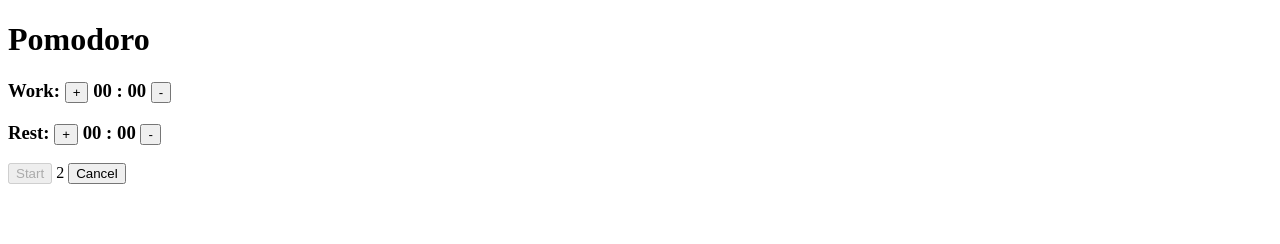
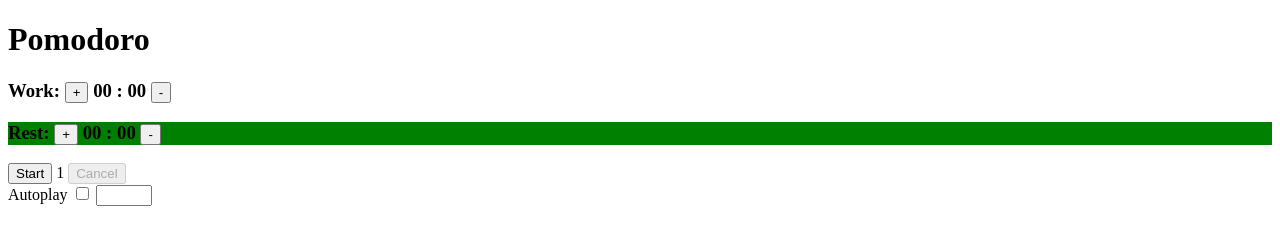
Before and after one commit to michaelStillwell/pomodoro, a website: page index.html in a window 1280 px wide. Both pictures are taken after a click on the button "Start". Drawn offline with Linux system fonts and the light colour scheme.

Commit message:
feat: added interval input

```diff
--- a/index.html
+++ b/index.html
@@ -10,7 +10,7 @@
 		<h1>Pomodoro</h1>
 
 		<div id="timer">
-			<h3>
+			<h3 id="work" class="active">
 				Work:
 				<button id="work-inc">+</button>
 				<b id="work-minute" data-time="00"></b>
@@ -19,7 +19,7 @@
 				<button id="work-dec">-</button>
 			</h3>
 
-			<h3>
+			<h3 id="rest">
 				Rest:
 				<button id="rest-inc">+</button>
 				<b id="rest-minute" data-time="00"></b>
@@ -27,12 +27,20 @@
 				<b id="rest-second" data-time="00"></b>
 				<button id="rest-dec">-</button>
 			</h3>
+		</div>
 
+		<div>
 			<button id="start">Start</button>
 			<span id="rounds" data-rounds="0"></span>
 			<button id="cancel" disabled>Cancel</button>
 		</div>
 
+		<div>
+			<label for="autoplay">Autoplay</label>
+			<input id="autoplay" type="checkbox">
+			<input id="interval" type="number" min="0" max="60">
+		</div>
+
 		<script src="index.js"></script>
 	</body>
 </html>
--- a/index.js
+++ b/index.js
@@ -14,17 +14,26 @@
 		return this.timer == null;
 	}
 
-	setMin(val) {
+	setInterval(interval) {
+		this.interval = interval;
+	}
+
+	setInit(min, sec) {
+		this.initMin = min;
+		this.initSec = sec;
+	}
+
+	setMin(val, man) {
 		this.min = Number(val) || 0;
 		if (this.cb) {
-			this.cb(this.min, this.sec);
+			this.cb(this.min, this.sec, man);
 		}
 	}
 
-	setSec(val) {
+	setSec(val, man) {
 		this.sec = Number(val) || 0;
 		if (this.cb) {
-			this.cb(this.min, this.sec);
+			this.cb(this.min, this.sec, man);
 		}
 	}
 
@@ -61,37 +70,39 @@
 	}
 
 	increment() {
+		console.log(this.interval)
 		if (this.timer != null) {
 			return;
 		}
 
 		if (this.sec + this.interval >= 60) {
-			this.setSec(this.sec + this.interval - 60);
-			this.setMin(Number(this.min) + 1);
+			this.setSec(this.sec + this.interval - 60, true);
+			this.setMin(Number(this.min) + 1, true);
 		} else {
-			this.setSec(Number(this.sec) + this.interval);
+			this.setSec(Number(this.sec) + this.interval, true);
 		}
 	}
 
 	decrement() {
+		console.log(this.interval)
 		if (this.timer != null) {
 			return;
 		}
 
 		if (this.min <= 0 && this.sec - this.interval <= 0) {
-			this.setMin(0);
-			this.setSec(0);
+			this.setMin(0, true);
+			this.setSec(0, true);
 			return;
 		}
 
 		const diff = this.sec - this.interval;
 		if (diff == 0) {
-			this.setSec(0);
+			this.setSec(0, true);
 		} else if (diff <= 0) {
-			this.setSec(diff + 60);
-			this.setMin(Number(this.min) - 1);
+			this.setSec(diff + 60, true);
+			this.setMin(Number(this.min) - 1, true);
 		} else {
-			this.setSec(Number(this.sec) - this.interval);
+			this.setSec(Number(this.sec) - this.interval, true);
 		}
 
 		if (this.minVal <= 0) {
@@ -125,13 +136,17 @@
 
 	const start = document.getElementById('start');
 	const cancel = document.getElementById('cancel');
+	const autoplay = document.getElementById('autoplay');
+	const interval = document.getElementById('interval');
 
+	const workDiv = document.getElementById('work');
 	const workMin = document.getElementById('work-minute');
 	const workSec = document.getElementById('work-second');
 	const workInc = document.getElementById('work-inc');
 	const workDec = document.getElementById('work-dec');
 	let work = createWork();
 
+	const restDiv = document.getElementById('rest');
 	const restMin = document.getElementById('rest-minute');
 	const restSec = document.getElementById('rest-second');
 	const restInc = document.getElementById('rest-inc');
@@ -144,6 +159,7 @@
 			workSec.getAttribute('data-time'),
 			updateWork,
 			ended,
+			Number(interval.value),
 		);
 	}
 
@@ -153,6 +169,7 @@
 			restSec.getAttribute('data-time'),
 			updateRest,
 			ended,
+			Number(interval.value),
 		);
 	}
 
@@ -167,25 +184,33 @@
 		start.disabled = true;
 		cancel.disabled = false;
 
-		work = createWork();
-		rest = createRest();
+		work.setInit(workMin.getAttribute('data-time'), workSec.getAttribute('data-time'));
+		rest.setInit(restMin.getAttribute('data-time'), restSec.getAttribute('data-time'));
 
 		rounds = 1;
 		document.getElementById('rounds').setAttribute('data-rounds', rounds);
 		running = true;
 
+		if (working) {
 			work.start();
+		} else {
+			rest.start();
+		}
 	});
 
 	cancel.addEventListener('click', function() {
 		start.disabled = false;
 		cancel.disabled = true;
 
-		working = true;
 		running = false;
 
 		work.stop();
 		rest.stop();
+	});
+
+	interval.addEventListener('change', function(e) {
+		work.setInterval(Number(e.target.value));
+		rest.setInterval(Number(e.target.value));
 	});
 
 	workInc.addEventListener('click', function() {
@@ -204,25 +229,30 @@
 		rest.decrement();
 	});
 
-	function updateWork(min, sec) {
+	function updateWork(min, sec, man) {
 		workMin.setAttribute('data-time', format(min));
 		workSec.setAttribute('data-time', format(sec));
+		if (man) {
 			setLocal(
 				[min, sec],
 				[restMin.getAttribute('data-time'), restSec.getAttribute('data-time')],
 			);
 		}
+	}
 
-	function updateRest(min, sec) {
+	function updateRest(min, sec, man) {
 		restMin.setAttribute('data-time', format(min));
 		restSec.setAttribute('data-time', format(sec));
+		if (man) {
 			setLocal(
 				[workMin.getAttribute('data-time'), workSec.getAttribute('data-time')],
 				[min, sec],
 			);
 		}
+	}
 
 	function ended() {
+		if (autoplay.checked) {
 			if (!running) {
 				return;
 			}
@@ -234,8 +264,23 @@
 				rounds += 1;
 				document.getElementById('rounds').setAttribute('data-rounds', rounds);
 			}
+		} else {
+			start.disabled = !start.disabled;
+			cancel.disabled = !cancel.disabled;
+		}
 
-		working = !working;
+		toggleWorking();
+	}
+
+	function toggleWorking(val = null) {
+		working = val || !working;
+		if (working) {
+			workDiv.classList.add('active');
+			restDiv.classList.remove('active');
+		} else {
+			workDiv.classList.remove('active');
+			restDiv.classList.add('active');
+		}
 	}
 
 	function format(num) {
--- a/styles.css
+++ b/styles.css
@@ -5,3 +5,7 @@
 #rounds:after {
 	content: attr(data-rounds);
 }
+
+.active {
+	background: green;
+}
```
Lines whose indentation alone changed are shown as unchanged.
